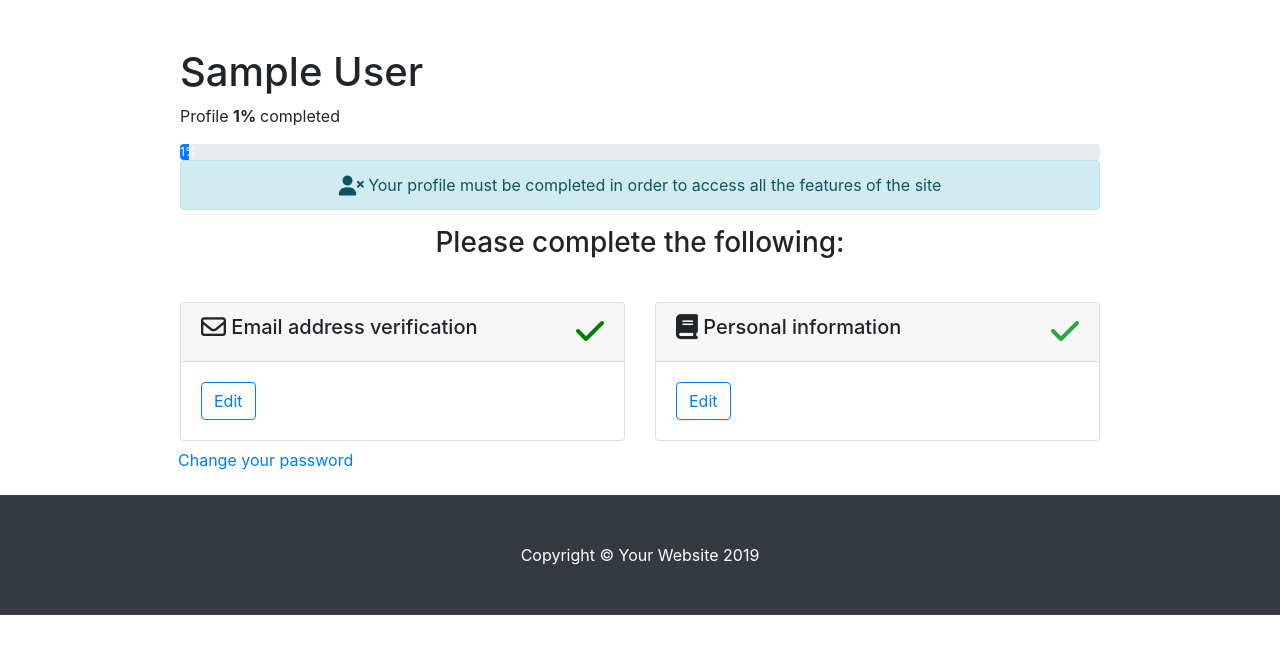
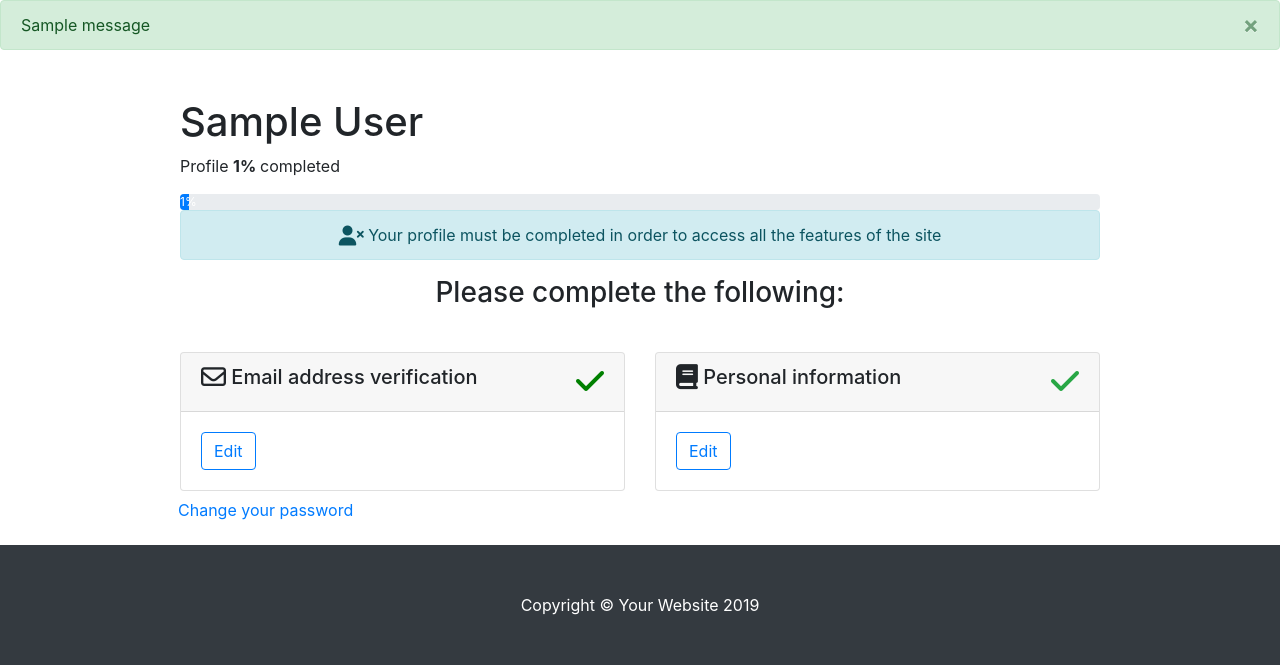
Before and after one commit to openvar/VVweb, a Django app: page /profile/ in a window 1280 px wide. Shown: the part 195-860 px from the top of the page. Before the commit the page ends 810 px from the top, so only its background shows below. Run offline with Django 3.2, Linux system fonts and the light colour scheme; a user stored in the database is signed in; tables that the repository leaves empty hold one stand-in row (values such as "Sample post"); one stand-in notice (Sample message) is shown; parts of the project's set-up code (start-up, migrations or seed data) failed here and were passed over; some libraries are stand-ins or nearby versions.

Commit message:
Added messages to homepage and profile

```diff
--- a/userprofiles/templates/userprofiles/home.html
+++ b/userprofiles/templates/userprofiles/home.html
@@ -15,7 +15,7 @@
 </style>
 
   <!-- Header -->
-  <header class="bg-primary py-2 mb-5">
+  <header class="bg-primary py-2">
     <div class="container h-25">
       <div class="row h-25 align-items-center">
         <div class="col-lg-12">
@@ -24,8 +24,18 @@
       </div>
     </div>
   </header>
+  {% if messages %}
+        {% for message in messages %}
+            <div class="alert alert-{{ message.tags }} {% if 'error' in message.tags %} alert-danger {% endif %} alert-dismissible fade show" role="alert">
+                {{ message | safe }}
+                <button type="button" class="close" data-dismiss="alert" aria-label="Close">
+                    <span aria-hidden="true">&times;</span>
+                </button>
+            </div>
+        {% endfor %}
+    {% endif %}
 
-  <div class="container">
+  <div class="container mt-5">
     <div class="row">
       <div class="col-xs-12 offset-md-1 col-md-10 offset-md-1 ">
 
```
Also changed, not shown: web/templates/home.html (+12 -2 lines).
